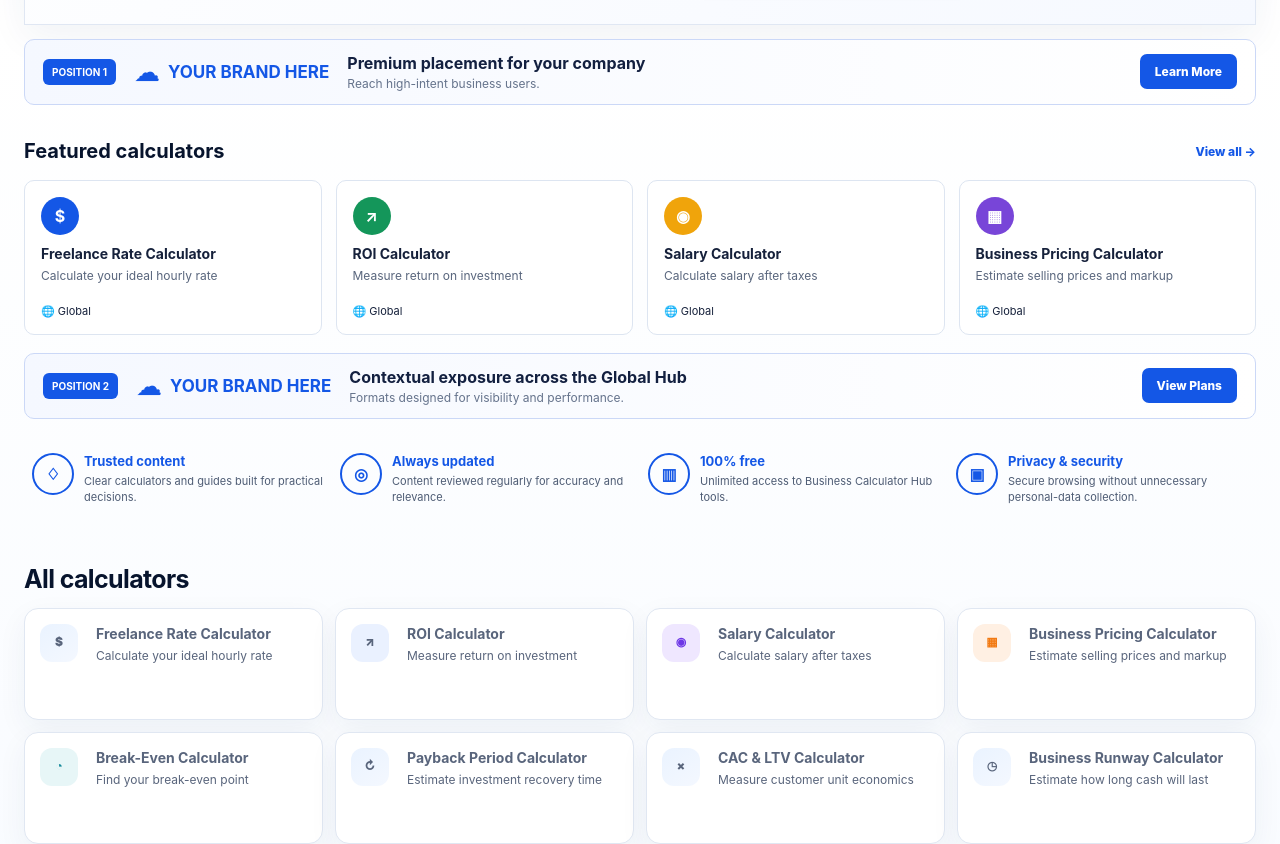
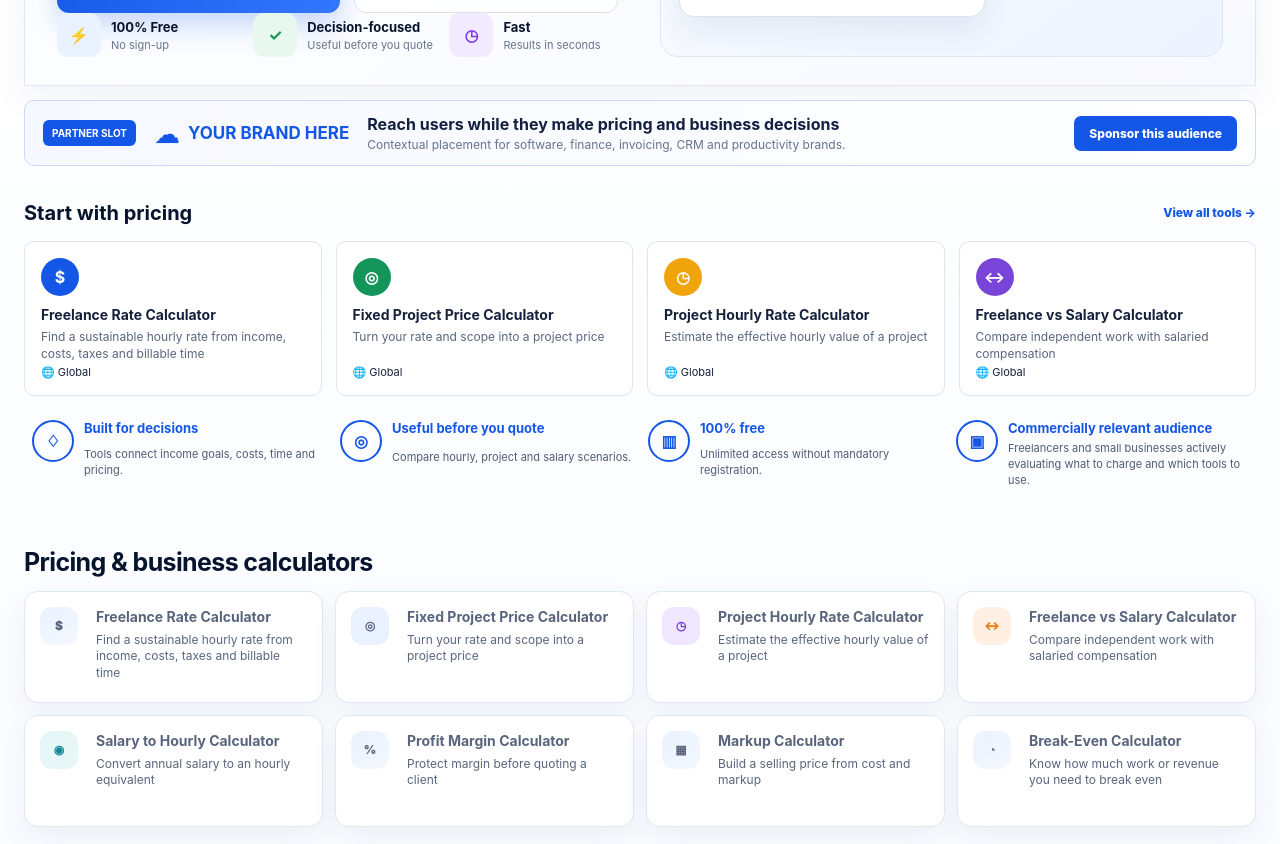
Before and after one commit to luizferdazzi-commits/business-calculator-hub, a Next.js app: page / in a window 1280 px wide. Shown: the part 600-1444 px from the top of the page. Built offline with nearby package versions, Linux system fonts and the light colour scheme.

Commit message:
Focus homepage on freelancer pricing acquisition

```diff
--- a/app/page.tsx
+++ b/app/page.tsx
@@ -4,24 +4,23 @@ import s from './home.module.css';
 const Flag=({code,name}:{code:string,name:string})=><img className={s.marketFlag} src={'https://flagcdn.com/w40/'+code+'.png'} alt={'Flag of '+name} loading="eager"/>;
 const markets=[['/','us','United States'],['/pt-br','br','Brazil'],['/es-mx','mx','Mexico'],['/es-cl','cl','Chile'],['/en-gb','gb','United Kingdom'],['/de-de','de','Germany'],['/en-in','in','India'],['/ja-jp','jp','Japan']] as const;
 const cards=[
-['/freelance-rate-calculator','$','Freelance Rate Calculator','Calculate your ideal hourly rate'],
-['/roi-calculator','↗','ROI Calculator','Measure return on investment'],
-['/salary-to-hourly-calculator','◉','Salary Calculator','Calculate salary after taxes'],
-['/markup-calculator','▦','Business Pricing Calculator','Estimate selling prices and markup'],
-['/break-even-calculator','◔','Break-Even Calculator','Find your break-even point'],
-['/payback-period-calculator','↻','Payback Period Calculator','Estimate investment recovery time'],
-['/cac-ltv-calculator','×','CAC & LTV Calculator','Measure customer unit economics'],
-['/runway-calculator','◷','Business Runway Calculator','Estimate how long cash will last']
+['/freelance-rate-calculator','$','Freelance Rate Calculator','Find a sustainable hourly rate from income, costs, taxes and billable time'],
+['/fixed-project-price-calculator','◎','Fixed Project Price Calculator','Turn your rate and scope into a project price'],
+['/project-hourly-rate-calculator','◷','Project Hourly Rate Calculator','Estimate the effective hourly value of a project'],
+['/freelance-vs-salary-calculator','↔','Freelance vs Salary Calculator','Compare independent work with salaried compensation'],
+['/salary-to-hourly-calculator','◉','Salary to Hourly Calculator','Convert annual salary to an hourly equivalent'],
+['/profit-margin-calculator','%','Profit Margin Calculator','Protect margin before quoting a client'],
+['/markup-calculator','▦','Markup Calculator','Build a selling price from cost and markup'],
+['/break-even-calculator','◔','Break-Even Calculator','Know how much work or revenue you need to break even']
 ];
 export default function Home(){return <main className={s.page}>
   <div className={s.brMarketBar}><span>Choose your market:</span>{markets.map(([href,code,name])=><Link key={href} href={href} className={href==='/'?s.activeMarket:undefined}><Flag code={code} name={name}/>{name}</Link>)}</div>
   <div className={s.brWrap}>
-    <section className={s.brHero}><div className={s.brHeroCopy}><h1>Financial tools and guides for <span>smarter decisions.</span></h1><p>100% free, built for entrepreneurs, freelancers and small businesses worldwide.</p><div className={s.brSearch}><span>e.g. ROI, freelance rate, margin, tax...</span><a href="#calculators">⌕</a></div><div className={s.brBenefits}><div><b>⚡</b><span><strong>100% Free</strong><small>No sign-up</small></span></div><div><b>✓</b><span><strong>Reliable</strong><small>Clear methodology</small></span></div><div><b>◷</b><span><strong>Fast & easy</strong><small>Results in seconds</small></span></div></div></div><div className={s.brCalcVisual}><div className={s.brCalcCard}><h3>Profit Margin Calculator</h3><label>Revenue<div>$ 10,000</div></label><label>Costs<div>$ 6,500</div></label><span>Profit Margin</span><strong>35.00%</strong><em>Excellent</em><Link href="/profit-margin-calculator">View details →</Link></div><div className={s.brChart}><span>↗</span><div className={s.brBars}><i/><i/><i/></div><div className={s.brPie}/></div></div></section>
-    <Link href="/advertise" className={s.brSponsor}><b>POSITION 1</b><span className={s.brSponsorLogo}>☁ <strong>YOUR BRAND HERE</strong></span><span><strong>Premium placement for your company</strong><small>Reach high-intent business users.</small></span><span className={s.brSponsorButton}>Learn More</span></Link>
-    <section className={s.brFeatured} id="calculators"><div className={s.brSectionHead}><h2>Featured calculators</h2><a href="#all-calculators">View all →</a></div><div className={s.brFeaturedGrid}>{cards.slice(0,4).map(x=><Link key={x[0]} href={x[0]}><b>{x[1]}</b><strong>{x[2]}</strong><span>{x[3]}</span><small>🌐 Global</small></Link>)}</div></section>
-    <Link href="/advertise" className={s.brSponsor}><b>POSITION 2</b><span className={s.brSponsorLogo}>☁ <strong>YOUR BRAND HERE</strong></span><span><strong>Contextual exposure across the Global Hub</strong><small>Formats designed for visibility and performance.</small></span><span className={s.brSponsorButton}>View Plans</span></Link>
-    <section className={s.brTrust}><div><b>♢</b><strong>Trusted content</strong><span>Clear calculators and guides built for practical decisions.</span></div><div><b>◎</b><strong>Always updated</strong><span>Content reviewed regularly for accuracy and relevance.</span></div><div><b>▥</b><strong>100% free</strong><span>Unlimited access to Business Calculator Hub tools.</span></div><div><b>▣</b><strong>Privacy & security</strong><span>Secure browsing without unnecessary personal-data collection.</span></div></section>
-    <section className={s.popular} id="all-calculators"><div className={s.popularHead}><h2>All calculators</h2></div><div className={s.cards}>{cards.map(x=><Link href={x[0]} className={s.card} key={x[0]}><span className={s.cardIcon}>{x[1]}</span><span><strong>{x[2]}</strong><span>{x[3]}</span></span></Link>)}</div></section>
+    <section className={s.brHero}><div className={s.brHeroCopy}><p className={s.kicker}>PRICING & MONEY TOOLS FOR INDEPENDENT PROFESSIONALS</p><h1>Know what to charge. <span>Protect your income.</span></h1><p>Free calculators and practical guides for freelancers, consultants and small service businesses making pricing, salary and profitability decisions.</p><div className={s.actions}><Link className={s.primary} href="/freelance-rate-calculator">Calculate my freelance rate →</Link><Link className={s.secondary} href="/guides/how-much-should-i-charge-as-a-freelancer">How much should I charge?</Link></div><div className={s.brBenefits}><div><b>⚡</b><span><strong>100% Free</strong><small>No sign-up</small></span></div><div><b>✓</b><span><strong>Decision-focused</strong><small>Useful before you quote</small></span></div><div><b>◷</b><span><strong>Fast</strong><small>Results in seconds</small></span></div></div></div><div className={s.brCalcVisual}><div className={s.brCalcCard}><h3>Freelance Rate Calculator</h3><label>Income target<div>$ 80,000</div></label><label>Business costs<div>$ 12,000</div></label><span>Recommended rate</span><strong>$88.46/hr</strong><em>Built around billable time</em><Link href="/freelance-rate-calculator">Calculate your rate →</Link></div><div className={s.brChart}><span>↗</span><div className={s.brBars}><i/><i/><i/></div><div className={s.brPie}/></div></div></section>
+    <Link href="/advertise" className={s.brSponsor}><b>PARTNER SLOT</b><span className={s.brSponsorLogo}>☁ <strong>YOUR BRAND HERE</strong></span><span><strong>Reach users while they make pricing and business decisions</strong><small>Contextual placement for software, finance, invoicing, CRM and productivity brands.</small></span><span className={s.brSponsorButton}>Sponsor this audience</span></Link>
+    <section className={s.brFeatured} id="calculators"><div className={s.brSectionHead}><h2>Start with pricing</h2><a href="#all-calculators">View all tools →</a></div><div className={s.brFeaturedGrid}>{cards.slice(0,4).map(x=><Link key={x[0]} href={x[0]}><b>{x[1]}</b><strong>{x[2]}</strong><span>{x[3]}</span><small>🌐 Global</small></Link>)}</div></section>
+    <section className={s.brTrust}><div><b>♢</b><strong>Built for decisions</strong><span>Tools connect income goals, costs, time and pricing.</span></div><div><b>◎</b><strong>Useful before you quote</strong><span>Compare hourly, project and salary scenarios.</span></div><div><b>▥</b><strong>100% free</strong><span>Unlimited access without mandatory registration.</span></div><div><b>▣</b><strong>Commercially relevant audience</strong><span>Freelancers and small businesses actively evaluating what to charge and which tools to use.</span></div></section>
+    <section className={s.popular} id="all-calculators"><div className={s.popularHead}><h2>Pricing & business calculators</h2></div><div className={s.cards}>{cards.map(x=><Link href={x[0]} className={s.card} key={x[0]}><span className={s.cardIcon}>{x[1]}</span><span><strong>{x[2]}</strong><span>{x[3]}</span></span></Link>)}</div></section>
   </div>
   <div className={s.brMarketFooter}><span>Choose your market:</span>{markets.map(([href,code,name])=><Link key={href} href={href}><Flag code={code} name={name}/>{name}</Link>)}</div>
 </main>}
```
